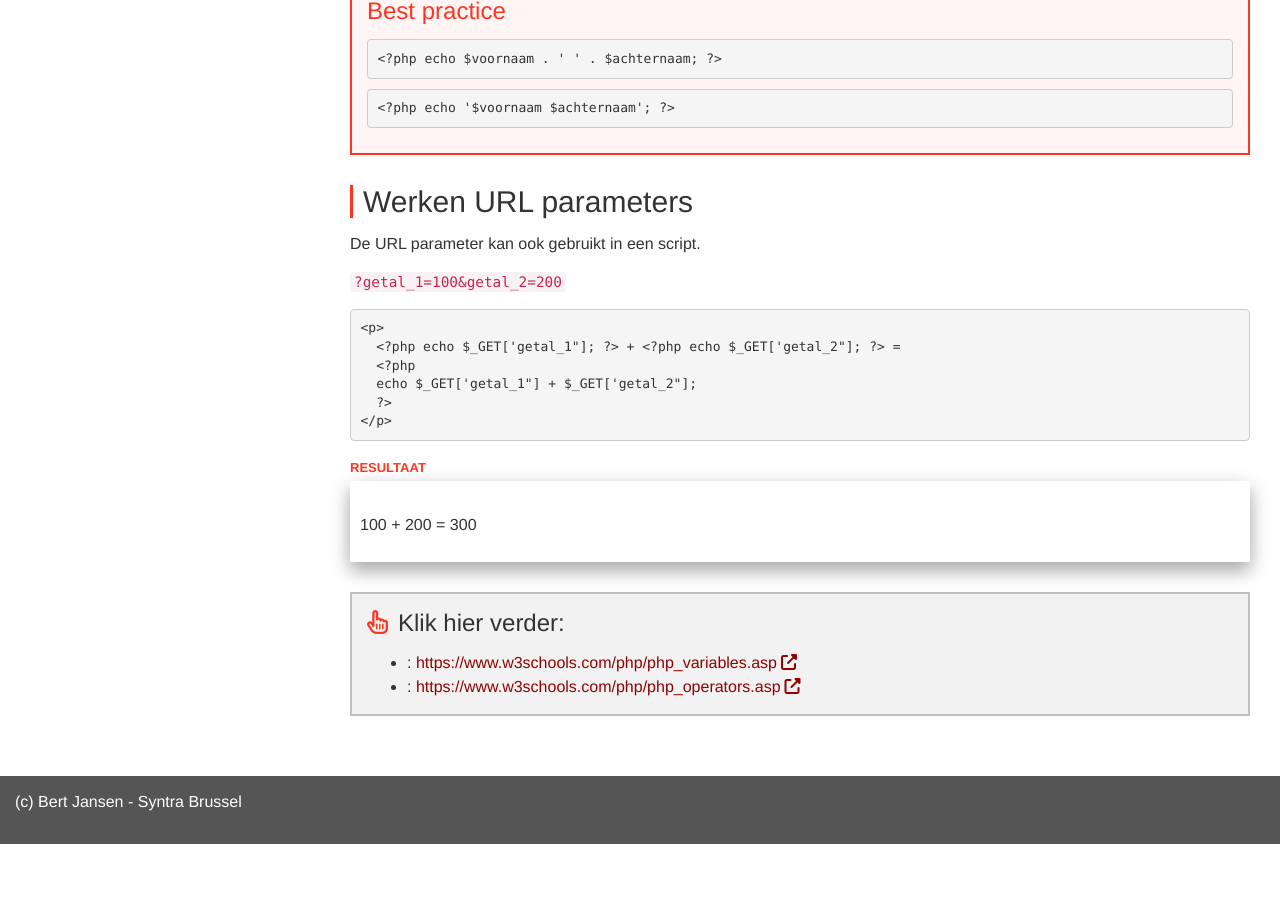
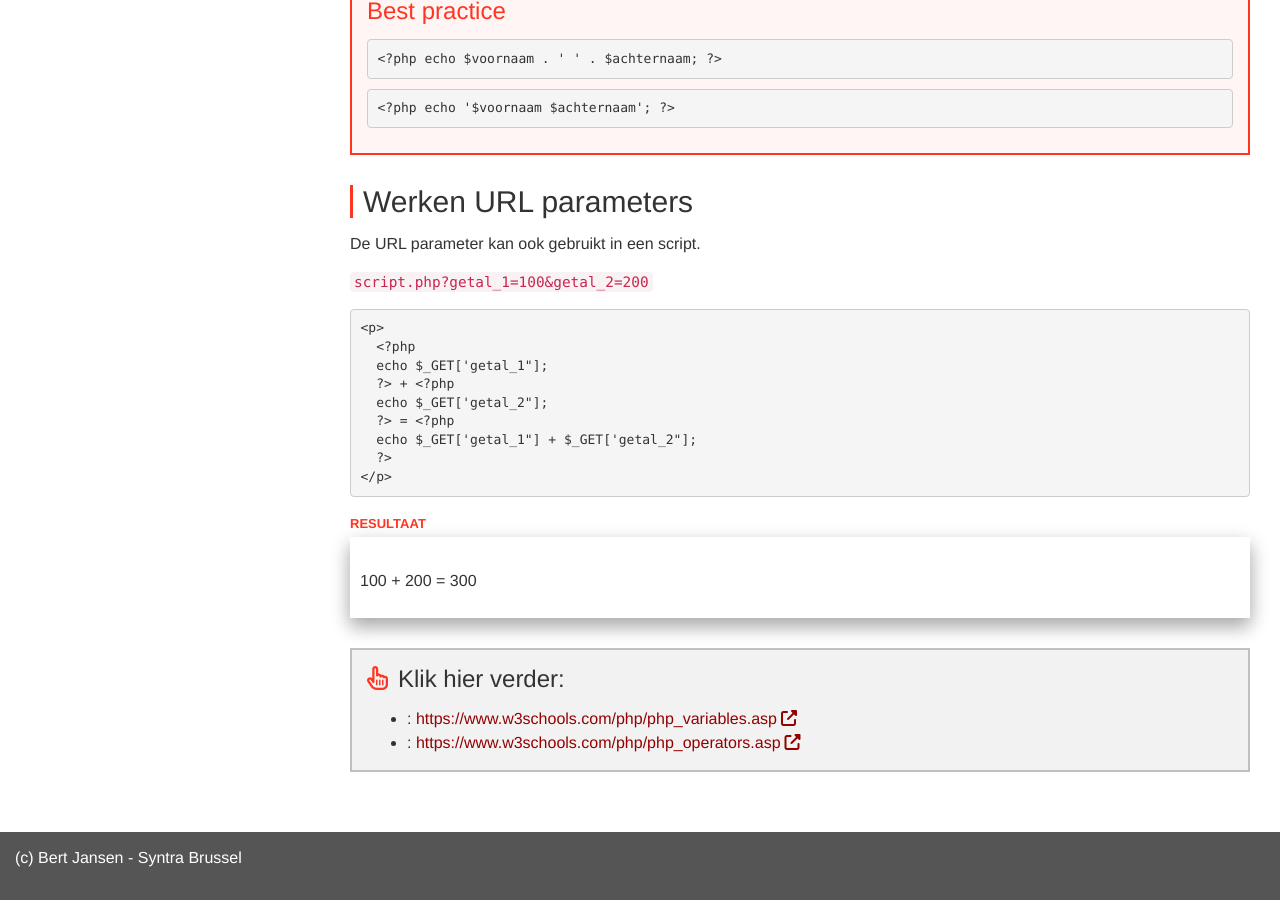
Before and after one commit to Syntra-Brussel/dynamische-webtechnieken, a Jekyll site: the page built from programmeren/variabelen.md, in a window 1280 px wide and 900 px high, scrolled down 1713 px. Built offline with Jekyll 4.4.1, drawn with Linux system fonts in a browser that asks for light colours; nearby versions of some CDN libraries; a script that is not in the unit is left out; before the commit the page ends 2557 px from its top, so only the background shows below that.

Commit message:
Update variabelen.md

```diff
--- a/programmeren/variabelen.md
+++ b/programmeren/variabelen.md
@@ -132,11 +132,14 @@ Met het . kan je de inhoud van verschillende variabelen aan mekaar 'lijmen'.
 
 De URL parameter kan ook gebruikt in een script.
 
-<code>?getal_1=100&getal_2=200</code>
+<code>script.php?getal_1=100&getal_2=200</code>
 <pre data-enlighter-theme="beyond" data-enlighter-language="php">
 &lt;p&gt;
-  &lt;?php echo $_GET['getal_1"]; ?&gt; + &lt;?php echo $_GET['getal_2"]; ?&gt; =
   &lt;?php
+  echo $_GET['getal_1"];
+  ?&gt; + &lt;?php
+  echo $_GET['getal_2"];
+  ?&gt; = &lt;?php
   echo $_GET['getal_1"] + $_GET['getal_2"];
   ?&gt;
 &lt;/p&gt;
```
